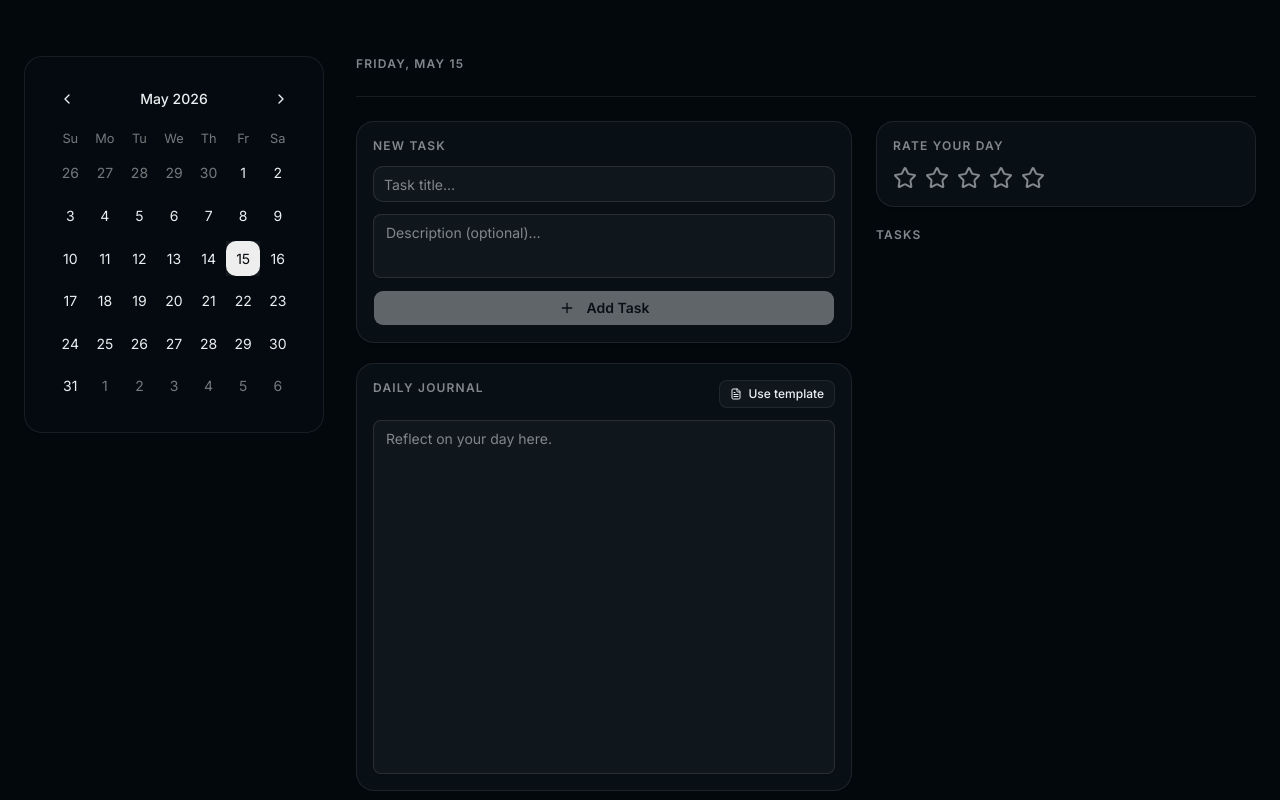
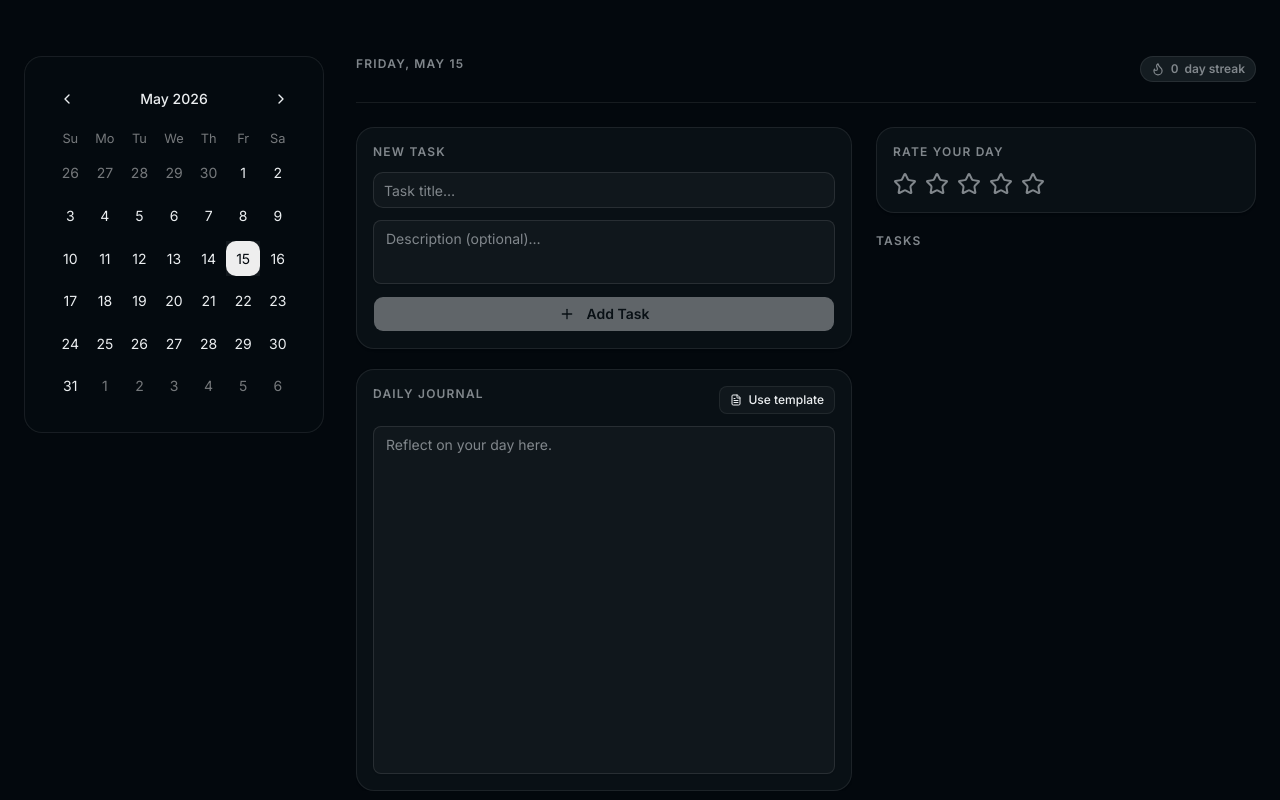
Before and after one commit to Labinot77/App, a Next.js app: page / in a window 1280 px wide. Built offline with nearby package versions, Linux system fonts and the light colour scheme.

Commit message:
Added a streak function

```diff
--- a/app/components/dashboard/day-view.tsx
+++ b/app/components/dashboard/day-view.tsx
@@ -10,6 +10,7 @@ import { Input } from "@/components/ui/input";
 import { Textarea } from "@/components/ui/textarea";
 import { Button } from "@/components/ui/button";
 import { PlusIcon } from "lucide-react";
+import { FlameIcon } from "lucide-react";
 
 type Props = {
   tasks: Task[];
@@ -20,6 +21,7 @@ type Props = {
   onDeleteTask: (id: string) => void;
   onJournalChange: (journal: string) => void;
   onRatingChange: (rating: number) => void;
+  streak: number;
 };
 
 export function DayView({
@@ -31,6 +33,7 @@ export function DayView({
   onDeleteTask,
   onJournalChange,
   onRatingChange,
+  streak,
 }: Props) {
   const [title, setTitle] = useState("");
   const [description, setDescription] = useState("");
@@ -39,7 +42,6 @@ export function DayView({
     if (!title.trim()) return;
 
     onAddTask(title.trim(), description.trim());
-
 
     setTitle("");
     setDescription("");
@@ -55,6 +57,8 @@ export function DayView({
         transition={{ duration: 0.35, ease: "easeOut", delay: 0.2 }}
         className="pb-5 mb-6 shrink-0 border-b border-border"
       >
+        <div className="flex items-start justify-between gap-4">
+          <div>
             <p className="text-xs font-semibold uppercase tracking-widest text-muted-foreground mb-1">
               {new Date().toLocaleDateString("en-US", {
                 weekday: "long",
@@ -62,6 +66,7 @@ export function DayView({
                 day: "numeric",
               })}
             </p>
+
             <AnimatePresence>
               {tasks.length > 0 && (
                 <motion.p
@@ -75,6 +80,44 @@ export function DayView({
                 </motion.p>
               )}
             </AnimatePresence>
+          </div>
+
+          <div
+            className={`flex items-center gap-1.5 px-2.5 py-1 rounded-full text-xs font-semibold transition-colors ${
+              streak > 0
+                ? "bg-orange-500/15 text-orange-500 border border-orange-500/20"
+                : "bg-muted text-muted-foreground border border-border"
+            }`}
+          >
+            <motion.span
+              animate={streak > 0 ? { rotate: [0, -10, 10, -6, 6, 0] } : {}}
+              transition={{ duration: 0.5, delay: 0.2 }}
+            >
+              <FlameIcon
+                className={`size-3.5 ${
+                  streak > 0
+                    ? "fill-orange-400 text-orange-500"
+                    : "text-muted-foreground"
+                }`}
+              />
+            </motion.span>
+
+            <AnimatePresence mode="wait">
+              <motion.span
+                key={streak}
+                initial={{ opacity: 0, y: 8, scale: 0.8 }}
+                animate={{ opacity: 1, y: 0, scale: 1 }}
+                exit={{ opacity: 0, y: -8, scale: 0.8 }}
+                transition={{ duration: 0.2 }}
+                className="inline-block tabular-nums"
+              >
+                {streak}
+              </motion.span>
+            </AnimatePresence>
+
+            <span>day streak</span>
+          </div>
+        </div>
       </motion.div>
 
       <div className="grid grid-cols-1 lg:grid-cols-[1fr_380px] gap-6 min-h-0 flex-1">
@@ -142,8 +185,7 @@ export function DayView({
                     onUpdate={onUpdateTask}
                     onDelete={() => onDeleteTask(task.id)}
                   />
-                  )
-                )}
+                ))}
               </AnimatePresence>
             </div>
           </div>
--- a/app/page.tsx
+++ b/app/page.tsx
@@ -7,6 +7,7 @@ import { DayView } from "./components/dashboard/day-view"
 import { useTasks } from "../lib/use-tasks"
 import { formatDate } from "@/lib/date"
 import { Task } from "@/lib/types"
+import { calcStreak } from "@/lib/streak"
 
 export default function HomePage() {
   const [selectedDate, setSelectedDate] = useState(new Date())
@@ -21,6 +22,7 @@ export default function HomePage() {
 
   const formattedDate = formatDate(selectedDate)
   const currentDay = days[formattedDate]
+  const streak = calcStreak(days)
 
   function handleAddTask(title: string, description: string) {
     const task: Task = {
@@ -37,7 +39,6 @@ export default function HomePage() {
 
   return (
     <div className="h-screen flex flex-col overflow-hidden bg-background">
-
       <div className="flex-1 overflow-hidden">
         <div className="h-full max-w-7xl mx-auto px-6 py-14 grid grid-cols-1 lg:grid-cols-[300px_1fr] gap-8">
           <motion.div
@@ -67,6 +68,7 @@ export default function HomePage() {
               onDeleteTask={(id) => deleteTask(formattedDate, id)}
               onJournalChange={(journal) => updateJournal(formattedDate, journal)}
               onRatingChange={(rating) => updateDayRating(formattedDate, rating)}
+              streak={streak}
             />
           </motion.div>
         </div>
--- /dev/null
+++ b/lib/streak.ts
@@ -0,0 +1,28 @@
+import { DayData } from "./types"
+import { formatDate } from "./date"
+
+export function calcStreak(days: Record<string, DayData>): number {
+  const today = new Date()
+  let streak = 0
+
+  // Walk backwards from today until we find a day that breaks the streak
+  for (let i = 0; i < 365; i++) {
+    const d = new Date(today)
+    d.setDate(today.getDate() - i)
+    const key = formatDate(d)
+    const day = days[key]
+
+    const isComplete =
+      day && day.tasks.length > 0 && day.tasks.every((t) => t.completed)
+
+    if (isComplete) {
+      streak++
+    } else {
+      // Allow today to be incomplete without breaking (the day isn't over yet)
+      if (i === 0) continue
+      break
+    }
+  }
+
+  return streak
+}
```
Lines whose indentation alone changed are shown as unchanged.
